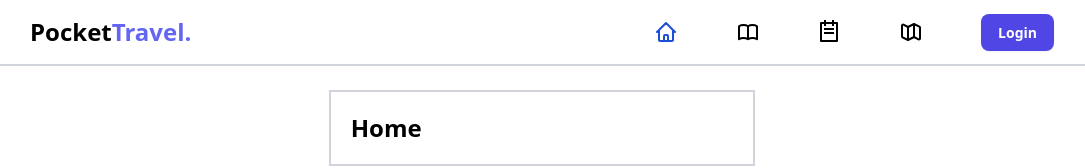
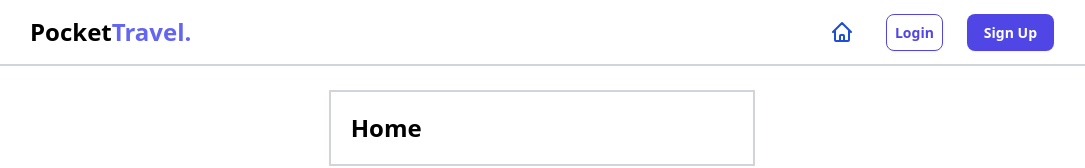
Before and after one commit to alifadwitiyap/pocket-travel-frontend, a React (Create React App) app: page / in a window 1280 px wide. Shown: the top 168 px of the page, without its empty margins (98-1183 px from the left). Built offline with nearby package versions, Linux system fonts and the light colour scheme.

Commit message:
Update navbar to conditionally adapt to authenticated state

```diff
--- a/src/components/Navbar/index.js
+++ b/src/components/Navbar/index.js
@@ -1,20 +1,25 @@
-import { NavLink } from "react-router-dom";
-import NavbarAvatar from "../NavbarAvatar";
-import navSelections from "./navSelections";
+import { useSelector } from 'react-redux';
+import { NavLink } from 'react-router-dom';
+import NavbarAvatar from '../NavbarAvatar';
+import navSelections from './navSelections';
 
 function Navbar() {
+  const token = useSelector((state) => state.auth.token);
   return (
     <div className="w-full py-4 bg-white border-b-2 border-gray-300 flex justify-center">
       <div className="w-4/5 flex justify-between items-center">
         <h1 className="flex-auto lg:flex-[2_1_auto] font-bold text-2xl">
           Pocket<span className="text-indigo-500">Travel.</span>
         </h1>
-        <div className="flex-auto flex justify-between items-center">
-          {navSelections.map((item, index) => (
+        <div className={`flex-auto flex ${token ? "justify-between" : "justify-end"} items-center`}>
+          {(!token
+            ? navSelections.unauthenticated
+            : navSelections.authenticated
+          ).map((item, index) => (
             <NavLink
               to={item.path}
               className={({ isActive }) => {
-                return isActive ? "text-2xl text-blue-700" : "text-2xl";
+                return isActive ? 'text-2xl text-blue-700' : 'text-2xl';
               }}
               key={index}
             >
--- a/src/components/Navbar/navSelections.js
+++ b/src/components/Navbar/navSelections.js
@@ -1,7 +1,8 @@
 import { HiOutlineHome, HiOutlineBookOpen, HiOutlineMap } from 'react-icons/hi';
 import { RiTodoLine } from 'react-icons/ri';
 
-const navSelections = [
+const navSelections = {
+  authenticated: [
     {
       icon: <HiOutlineHome />,
       path: '/',
@@ -18,6 +19,13 @@ const navSelections = [
       icon: <HiOutlineMap />,
       path: '/plan',
     },
-];
+  ],
+  unauthenticated: [
+    {
+      icon: <HiOutlineHome />,
+      path: '/',
+    },
+  ]
+};
 
 export default navSelections;
--- a/src/components/NavbarAvatar/index.css
+++ b/src/components/NavbarAvatar/index.css
@@ -1,5 +1,9 @@
+.register {
+  @apply px-4 py-2 border border-transparent rounded-lg shadow-sm text-sm font-bold text-white bg-indigo-600 hover:bg-indigo-700 focus:outline-none focus:ring-2 focus:ring-offset-2 focus:ring-indigo-500
+}
+
 .login {
-  @apply px-4 py-2 border border-transparent rounded-lg shadow-sm text-sm font-bold text-white bg-indigo-600 hover:bg-indigo-700 focus:outline-none focus:ring-2 focus:ring-offset-2 focus:ring-indigo-500
+  @apply p-2 border-transparent rounded-lg shadow-sm text-sm font-bold text-indigo-600 bg-white hover:bg-gray-100 border border-indigo-600 focus:outline-none focus:ring-2 focus:ring-offset-2 focus:ring-indigo-500
 }
 
 .logout {
--- a/src/components/NavbarAvatar/index.js
+++ b/src/components/NavbarAvatar/index.js
@@ -6,9 +6,12 @@ function NavbarAvatar() {
   const token = useSelector((state) => state.auth.token);
 
   return (
-    <div className="relative">
+    <div className={`relative ${!token && "ml-8"}`}>
       {!token ? (
-        <Link className="login" to="/login">Login</Link>
+        <>
+          <Link className="login mr-6" to="/login">Login</Link>
+          <Link className="register" to="/register">Sign Up</Link>
+        </>
       ) : (
         <Link className="logout" to="/login">Logout</Link>
       )}
```
Lines whose indentation alone changed are shown as unchanged.
